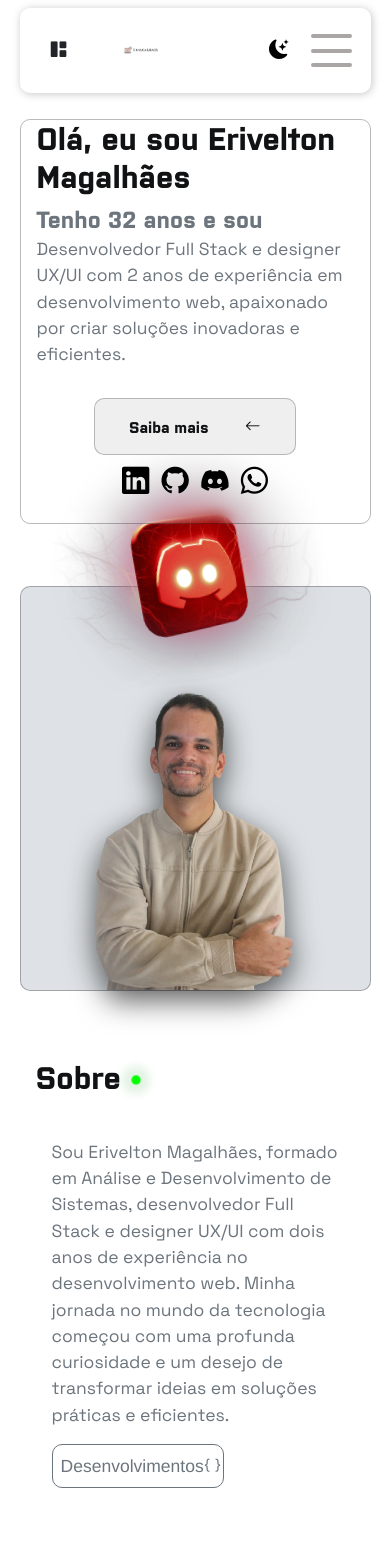
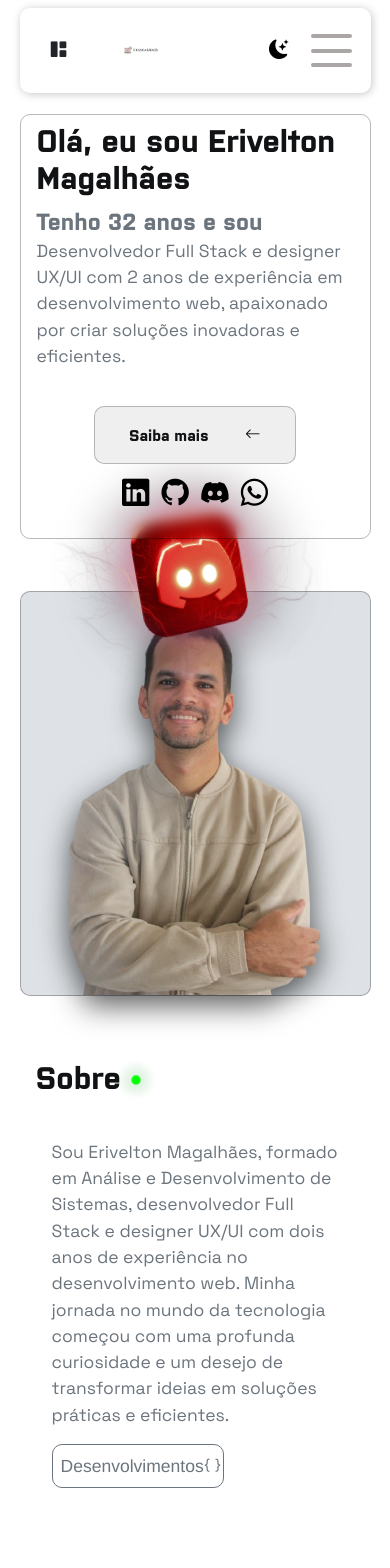
Before and after one commit to EriveltonMGit/Codigo_certo, an Angular app: page / in a window 390 px wide. Shown: the top 1568 px of the page. Built offline with nearby package versions, Linux system fonts and the light colour scheme.

Commit message:
chore: modificações na imagem do perfil

```diff
--- a/src/app/section-1/section-1.component.scss
+++ b/src/app/section-1/section-1.component.scss
@@ -261,7 +261,7 @@
   .info_text {
     border: 1px solid rgba(0, 0, 0, 0.274);
     width: 90%;
-    height: 40%;
+    height: 42%;
     margin-top: 25%;
     display: flex;
     align-items: center;
@@ -417,7 +417,7 @@
   }
 
   .info_img img {
-    width: 55vw;
+    width: 70vw;
     object-fit: cover;
     background-repeat: no-repeat;
     background-size: cover;
--- a/src/app/section-2/section-2.component.scss
+++ b/src/app/section-2/section-2.component.scss
@@ -658,7 +658,7 @@
 
 /* IMG DO  CARD - PERFIL FLUTUANTE */
 .img_perfil img {
-  width: 57vw;
+  width: 63vw;
   object-fit: cover;
   background-repeat: no-repeat;
   background-size: cover;
```
